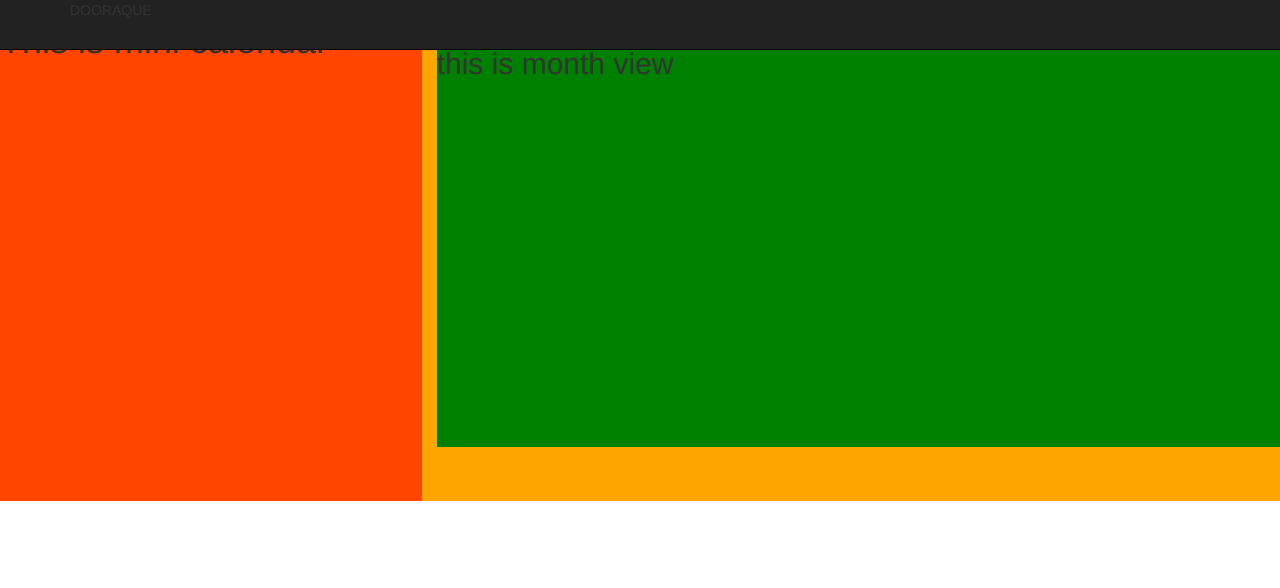
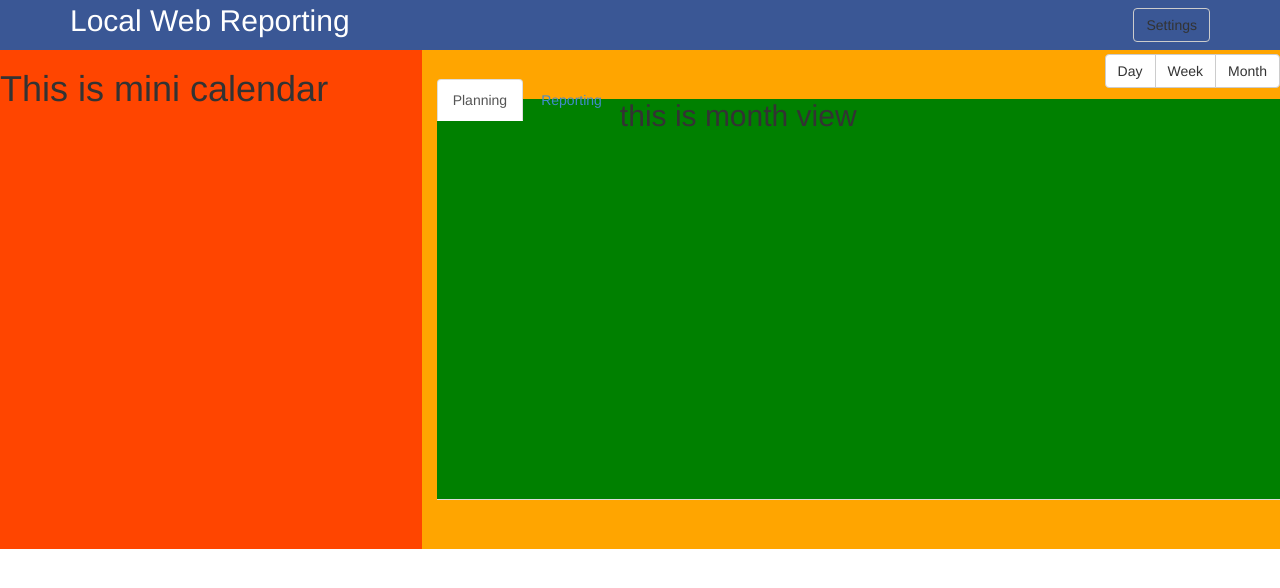
Before and after one commit to koldovsky/WebReporting, a plain HTML site: page index.html in a window 1280 px wide. Drawn offline with Linux system fonts and the light colour scheme.

Commit message:
add some buttons

```diff
--- a/app/css/style.css
+++ b/app/css/style.css
@@ -2,8 +2,20 @@ body,div, h1, h2{
     margin: 0px;
     padding: 0px;
 }
+
+#body{
+	padding-top: 48px;
+}
+#logo{
+	font-size: 30px;
+	color: white;
+}
+#settings{
+	background-color: #3A5795;
+}
 #header{
-    background-color: #808080;
+    background-color: #3A5795;
+    border: none;
 }
 #miniCalendar{
     background-color: orangered;
@@ -17,3 +29,11 @@ body,div, h1, h2{
     background-color: green;
     height: 400px;
 }
+#navigationPanel{
+	padding-top: 5px;
+	height: 30px;
+}
+.logo{
+	display: inline ;
+	padding-top: 8px;
+}
--- a/index.html
+++ b/index.html
@@ -17,11 +17,14 @@
 </head>
 <body ng-app="MyApp">
 <div class="row">
-    <div id="header" class="col-md-12">
-        <div class="navbar navbar-fixed-top navbar-inverse">
+    <div  class="col-md-12">
+        <div class="navbar navbar-fixed-top navbar-inverse" id="header">
             <div class="container">
                 <div class="logo">
-                    <span class="">DOORAQUE</span>
+                    <span  id ="logo">Local Web Reporting</span>
+                </div>
+                <div class="logo nav navbar-nav pull-right">
+                    <button type="button" class="btn btn-default" id = "settings">Settings</button>
                 </div>
             </div>
         </div>
@@ -35,13 +38,18 @@
 
         <div id="main" class="col-md-8">
             <div id="navigationPanel" ng-controller="NavigationController">
-                <button ng-click="go('/day')"> Day </button>
-                <button ng-click="go('/week')"> Week </button>
-                <button ng-click="go('/month')"> Month </button>
+                <div class="btn-group pull-right" role="group" aria-label="...">
+                    <button ng-click="go('/day')" type="button" class="btn btn-default">Day</button>
+                    <button ng-click="go('/week')" type="button" class="btn btn-default">Week</button>
+                    <button ng-click="go('/month')" type="button" class="btn btn-default">Month</button>
+                </div>
             </div>
-
-            <div ng-view id="view">
-            </div>
+            <ul class="nav nav-tabs" id = "tabs">
+                    <li role="presentation" class="active"><a href="#">Planning</a></li>
+                    <li role="presentation"><a href="#">Reporting</a></li>
+                    <div ng-view id="view">
+                        </div>
+            </ul>
         </div>
     </div>
 </div>
```
